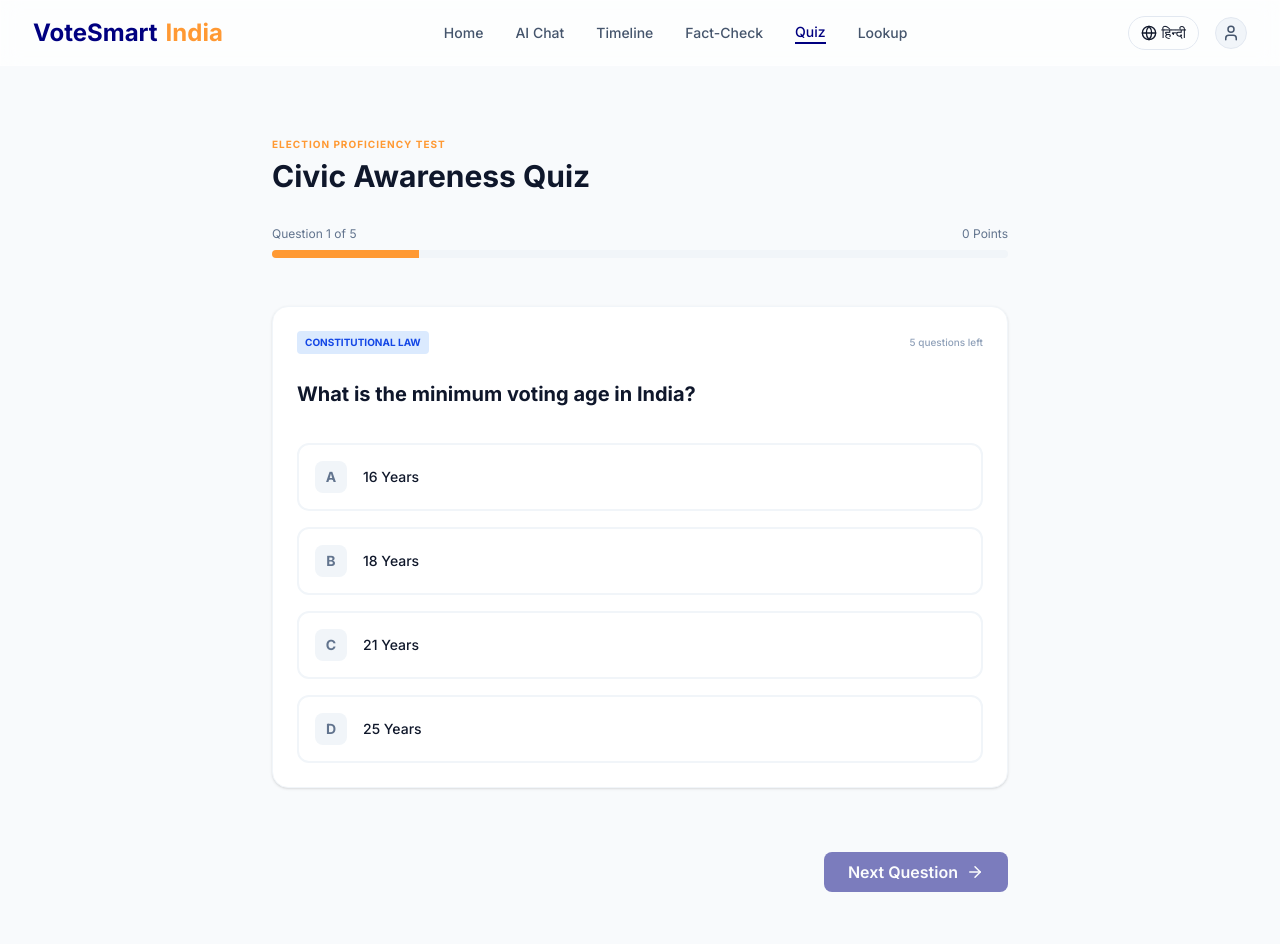
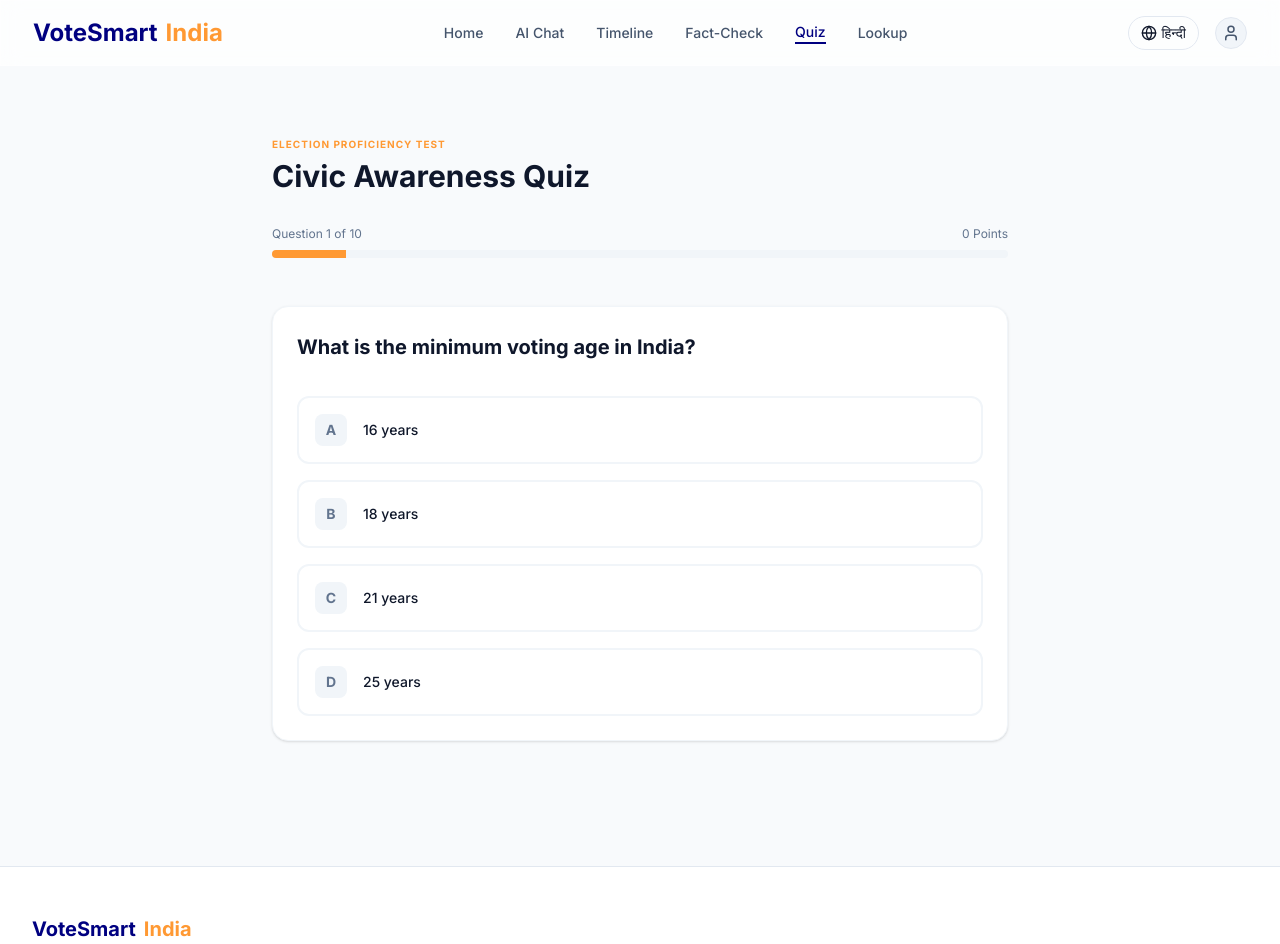
Before and after one commit to Nitinkgupta9967/Prompt_War, a Next.js app in the folder frontend/: page /quiz in a window 1280 px wide. Shown: the top 944 px of the page. Built offline with nearby package versions, Linux system fonts and the light colour scheme; no server answers.

Commit message:
Fix: Implemented Prompt A - Rewrote Quiz with hardcoded questions and instant feedback

```diff
--- a/frontend/src/app/quiz/page.tsx
+++ b/frontend/src/app/quiz/page.tsx
@@ -2,103 +2,87 @@
 
 import React, { useState } from 'react';
 import { motion, AnimatePresence } from 'framer-motion';
-import { Check, X, ArrowRight, Info, Award } from 'lucide-react';
-import { getQuizQuestions } from '@/lib/api';
+import { Check, X, ArrowRight, Award, RotateCcw } from 'lucide-react';
 
-const fallbackQuestions = [
+const QUESTIONS = [
   {
-    id: "1",
-    question: "What is the minimum voting age in India?",
-    options: [
-      { id: "A", text: "16 Years" },
-      { id: "B", text: "18 Years" },
-      { id: "C", text: "21 Years" },
-      { id: "D", text: "25 Years" }
-    ],
-    correct: "B",
-    insight: "The voting age was reduced from 21 to 18 years by the 61st Amendment Act of 1988."
+    q: "What is the minimum voting age in India?",
+    options: ["16 years", "18 years", "21 years", "25 years"],
+    correct: 1,
+    explanation: "Article 326 of the Constitution sets the voting age at 18."
   },
   {
-    id: "2",
-    question: "What does NOTA stand for on an EVM?",
-    options: [
-      { id: "A", text: "None Of The Above" },
-      { id: "B", text: "New Option To All" },
-      { id: "C", text: "Next Option To Apply" },
-      { id: "D", text: "None Of These Answers" }
-    ],
-    correct: "A",
-    insight: "NOTA allows voters to officially register a vote of rejection for all candidates."
+    q: "What does NOTA stand for?",
+    options: ["None Of The Above", "No Other Than Allowed", "Not On The Agenda", "Null Option To Abstain"],
+    correct: 0,
+    explanation: "NOTA was introduced by the Supreme Court in 2013."
   },
   {
-    id: "3",
-    question: "Which Article of the Constitution gives the Right to Vote?",
-    options: [
-      { id: "A", text: "Article 21" },
-      { id: "B", text: "Article 326" },
-      { id: "C", text: "Article 370" },
-      { id: "D", text: "Article 44" }
-    ],
-    correct: "B",
-    insight: "Article 326 provides for universal adult suffrage for elections to the Lok Sabha and State Assemblies."
+    q: "Which Article of the Constitution gives citizens the right to vote?",
+    options: ["Article 19", "Article 21", "Article 326", "Article 370"],
+    correct: 2,
+    explanation: "Article 326 grants universal adult suffrage."
   },
   {
-    id: "4",
-    question: "How many phases were held in the 2024 Lok Sabha elections?",
-    options: [
-      { id: "A", text: "5 Phases" },
-      { id: "B", text: "7 Phases" },
-      { id: "C", text: "9 Phases" },
-      { id: "D", text: "1 Phase" }
-    ],
-    correct: "B",
-    insight: "The 2024 elections were conducted in 7 phases starting from April 19 to June 1."
+    q: "How many phases did the 2024 Lok Sabha election have?",
+    options: ["5", "6", "7", "8"],
+    correct: 2,
+    explanation: "The 2024 election was conducted in 7 phases from April 19 to June 1."
   },
   {
-    id: "5",
-    question: "Which body conducts the Lok Sabha elections in India?",
-    options: [
-      { id: "A", text: "Supreme Court" },
-      { id: "B", text: "Parliament" },
-      { id: "C", text: "Election Commission of India" },
-      { id: "D", text: "Ministry of Home Affairs" }
-    ],
-    correct: "C",
-    insight: "The ECI is an autonomous constitutional authority responsible for administering election processes in India."
+    q: "Which body conducts Lok Sabha elections in India?",
+    options: ["Supreme Court", "Election Commission of India", "Parliament", "President of India"],
+    correct: 1,
+    explanation: "The ECI is an autonomous constitutional body."
+  },
+  {
+    q: "What is an EPIC card?",
+    options: ["Electronic Polling Identity Card", "Electors Photo Identity Card", "Election Process Identity Certificate", "Electoral Public Identity Code"],
+    correct: 1,
+    explanation: "EPIC is the Voter ID card issued by ECI."
+  },
+  {
+    q: "What is the Model Code of Conduct?",
+    options: ["A law passed by Parliament", "Guidelines for parties during elections", "A Supreme Court judgment", "A voter registration rule"],
+    correct: 1,
+    explanation: "MCC is enforced by ECI from election announcement to results."
+  },
+  {
+    q: "What is the silent period before polling?",
+    options: ["24 hours", "48 hours", "72 hours", "12 hours"],
+    correct: 1,
+    explanation: "Campaigning must stop 48 hours before polling ends."
+  },
+  {
+    q: "Can a voter vote without a Voter ID card?",
+    options: ["No, Voter ID is mandatory", "Yes, with any of 12 approved photo IDs", "Only with Aadhaar", "Only with a passport"],
+    correct: 1,
+    explanation: "ECI allows 12 alternative photo IDs including Aadhaar, passport, driving licence."
+  },
+  {
+    q: "What does EVM stand for?",
+    options: ["Electronic Voting Machine", "Electoral Verification Method", "Electronic Voter Module", "Electoral Voting Mechanism"],
+    correct: 0,
+    explanation: "EVMs have been used in Indian elections since 1982."
   }
 ];
 
 export default function QuizPage() {
-  const [questions, setQuestions] = React.useState<any[]>(fallbackQuestions);
   const [currentIdx, setCurrentIdx] = useState(0);
-  const [selected, setSelected] = useState<string | null>(null);
+  const [selected, setSelected] = useState<number | null>(null);
   const [isAnswered, setIsAnswered] = useState(false);
   const [score, setScore] = useState(0);
-  const [loading, setLoading] = useState(true);
   const [isFinished, setIsFinished] = useState(false);
 
-  React.useEffect(() => {
-    getQuizQuestions(10)
-      .then(data => {
-        if (data && data.length > 0) setQuestions(data);
-      })
-      .catch(() => {
-        console.log("Using fallback questions");
-      })
-      .finally(() => {
-        setLoading(false);
-      });
-  }, []);
-
-  const handleSelect = (id: string) => {
+  const handleSelect = (idx: number) => {
     if (isAnswered) return;
-    setSelected(id);
+    setSelected(idx);
     setIsAnswered(true);
-    if (id === questions[currentIdx].correct) setScore(score + 1);
+    if (idx === QUESTIONS[currentIdx].correct) setScore(score + 1);
   };
 
   const nextQuestion = () => {
-    if (currentIdx < questions.length - 1) {
+    if (currentIdx < QUESTIONS.length - 1) {
       setCurrentIdx(currentIdx + 1);
       setSelected(null);
       setIsAnswered(false);
@@ -107,20 +91,32 @@ export default function QuizPage() {
     }
   };
 
-  if (loading) return <div className="p-20 text-center flex flex-col items-center gap-4"><div className="w-12 h-12 border-4 border-[var(--navy)] border-t-transparent rounded-full animate-spin"></div>Loading quiz questions...</div>;
+  const restartQuiz = () => {
+    setCurrentIdx(0);
+    setSelected(null);
+    setIsAnswered(false);
+    setScore(0);
+    setIsFinished(false);
+  };
 
   if (isFinished) {
     return (
-      <div className="max-w-3xl mx-auto px-4 py-16 text-center">
-        <div className="card py-16">
+      <div className="max-w-3xl mx-auto px-4 py-24 text-center">
+        <motion.div initial={{ opacity: 0, scale: 0.9 }} animate={{ opacity: 1, scale: 1 }} className="card py-16">
           <Award size={80} className="mx-auto text-[var(--saffron)] mb-6" />
-          <h1 className="text-4xl font-bold mb-4">Quiz Completed!</h1>
-          <p className="text-xl text-slate-600 mb-8">Your Score: <span className="text-[var(--navy)] font-bold">{score} / {questions.length}</span></p>
-          <button onClick={() => window.location.reload()} className="btn-primary mx-auto">Try Again</button>
-        </div>
+          <h1 className="text-4xl font-bold mb-4 text-slate-900">Quiz Completed!</h1>
+          <p className="text-xl text-slate-600 mb-12">
+            You scored <span className="text-[var(--navy)] font-extrabold">{score} / {QUESTIONS.length}</span>
+          </p>
+          <button onClick={restartQuiz} className="btn-primary mx-auto flex items-center gap-2">
+            <RotateCcw size={20} /> Restart Quiz
+          </button>
+        </motion.div>
       </div>
     );
   }
+
+  const q = QUESTIONS[currentIdx];
 
   return (
     <div className="max-w-3xl mx-auto px-4 py-16">
@@ -128,12 +124,12 @@ export default function QuizPage() {
         <span className="text-[10px] font-bold text-[var(--saffron)] uppercase tracking-widest">Election Proficiency Test</span>
         <h1 className="text-3xl font-bold text-slate-900 mt-1">Civic Awareness Quiz</h1>
 
-          <div className="mt-8 flex items-center justify-between text-xs text-slate-500 mb-2">
-          <span>Question {currentIdx + 1} of {questions.length}</span>
+        <div className="mt-8 flex items-center justify-between text-xs text-slate-500 mb-2">
+          <span>Question {currentIdx + 1} of {QUESTIONS.length}</span>
           <span>{score} Points</span>
         </div>
         <div className="w-full h-2 bg-slate-100 rounded-full overflow-hidden">
-          <div className="h-full bg-[var(--saffron)] transition-all" style={{ width: `${((currentIdx + 1) / questions.length) * 100}%` }} />
+          <div className="h-full bg-[var(--saffron)] transition-all duration-500" style={{ width: `${((currentIdx + 1) / QUESTIONS.length) * 100}%` }} />
         </div>
       </div>
 
@@ -146,42 +142,38 @@ export default function QuizPage() {
           className="space-y-8"
         >
           <div className="card">
-            <div className="flex justify-between items-center mb-6">
-              <span className="px-2 py-1 bg-blue-100 text-blue-700 text-[10px] font-bold rounded">CONSTITUTIONAL LAW</span>
-              <span className="text-[10px] text-slate-400 font-medium">{questions.length - currentIdx} questions left</span>
-            </div>
             <h2 className="text-xl font-bold text-slate-900 leading-relaxed mb-8">
-              {questions[currentIdx].question}
+              {q.q}
             </h2>
 
-            <div className="space-y-4">
-              {questions[currentIdx].options.map((opt: { id: string; text: string }) => (
+            <div className="grid grid-cols-1 gap-4">
+              {q.options.map((opt, idx) => (
                 <button
-                  key={opt.id}
-                  onClick={() => handleSelect(opt.id)}
+                  key={idx}
+                  onClick={() => handleSelect(idx)}
                   className={`w-full p-4 rounded-xl border-2 text-left transition-all flex items-center justify-between ${
                     isAnswered
-                      ? opt.id === questions[currentIdx].correct
+                      ? idx === q.correct
                         ? 'bg-green-50 border-green-500 text-green-700'
-                        : selected === opt.id
+                        : selected === idx
                           ? 'bg-red-50 border-red-500 text-red-700'
                           : 'bg-white border-slate-100 text-slate-400'
-                      : selected === opt.id
+                      : selected === idx
                         ? 'border-[var(--navy)] bg-slate-50'
                         : 'border-slate-100 hover:border-slate-200 bg-white'
                   }`}
                 >
                   <div className="flex items-center gap-4">
                     <span className={`w-8 h-8 rounded-lg flex items-center justify-center font-bold text-sm ${
-                      isAnswered && opt.id === questions[currentIdx].correct ? 'bg-green-500 text-white' :
-                      isAnswered && selected === opt.id ? 'bg-red-500 text-white' : 'bg-slate-100 text-slate-500'
+                      isAnswered && idx === q.correct ? 'bg-green-500 text-white' :
+                      isAnswered && selected === idx ? 'bg-red-500 text-white' : 'bg-slate-100 text-slate-500'
                     }`}>
-                      {opt.id}
+                      {String.fromCharCode(65 + idx)}
                     </span>
-                    <span className="font-medium text-sm">{opt.text}</span>
+                    <span className="font-medium text-sm">{opt}</span>
                   </div>
-                  {isAnswered && opt.id === questions[currentIdx].correct && <Check size={18} className="text-green-500" />}
-                  {isAnswered && selected === opt.id && opt.id !== questions[currentIdx].correct && <X size={18} className="text-red-500" />}
+                  {isAnswered && idx === q.correct && <Check size={18} className="text-green-500" />}
+                  {isAnswered && selected === idx && idx !== q.correct && <X size={18} className="text-red-500" />}
                 </button>
               ))}
             </div>
@@ -193,40 +185,23 @@ export default function QuizPage() {
               animate={{ opacity: 1, y: 0 }}
               className="p-6 bg-blue-50 border border-blue-100 rounded-2xl"
             >
-              <div className="flex gap-3">
-                <Info size={20} className="text-blue-600 shrink-0" />
-                <div>
-                  <h4 className="text-sm font-bold text-blue-900 mb-1">EXPERT INSIGHT</h4>
-                  <p className="text-xs text-blue-800 leading-relaxed">{questions[currentIdx].insight}</p>
-                </div>
-              </div>
+              <h4 className="text-sm font-bold text-blue-900 mb-1 uppercase tracking-tight">Explanation</h4>
+              <p className="text-xs text-blue-800 leading-relaxed">{q.explanation}</p>
             </motion.div>
           )}
 
-          <div className="flex justify-end items-center pt-8">
-            <button
-              onClick={nextQuestion}
-              disabled={!isAnswered}
-              className="btn-primary py-2 px-6 disabled:opacity-50"
-            >
-              {currentIdx < questions.length - 1 ? 'Next Question' : 'View Results'} <ArrowRight size={18} />
-            </button>
+          <div className="flex justify-end pt-4">
+            {isAnswered && (
+              <button
+                onClick={nextQuestion}
+                className="btn-primary py-3 px-8 flex items-center gap-2"
+              >
+                {currentIdx < QUESTIONS.length - 1 ? 'Next Question' : 'View Results'} <ArrowRight size={20} />
+              </button>
+            )}
           </div>
         </motion.div>
       </AnimatePresence>
-
-      <div className="mt-16 card overflow-hidden p-0 flex flex-col md:flex-row">
-        <div className="p-8 md:w-1/2">
-          <h3 className="text-xl font-bold mb-4">Did You Know?</h3>
-          <p className="text-sm text-slate-600 mb-6 leading-relaxed">
-            The first Chief Election Commissioner of India was Sukumar Sen. He oversaw India&apos;s first general election in 1951-52, which was the world&apos;s largest democratic exercise at the time.
-          </p>
-          <a href="#" className="text-[var(--saffron)] text-sm font-bold underline">Learn more about EC history</a>
-        </div>
-        <div className="md:w-1/2 bg-slate-200 flex items-center justify-center p-8">
-          <Award size={100} className="text-slate-400" />
-        </div>
-      </div>
     </div>
   );
 }
```
